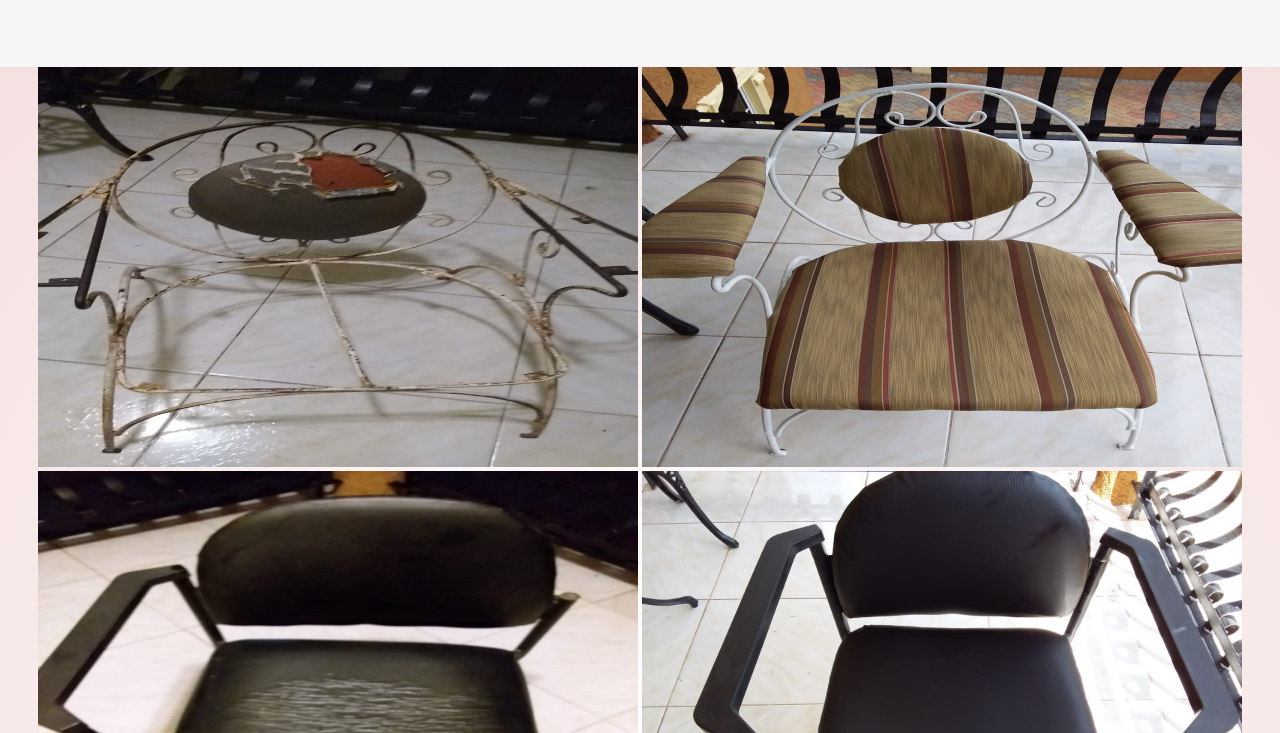
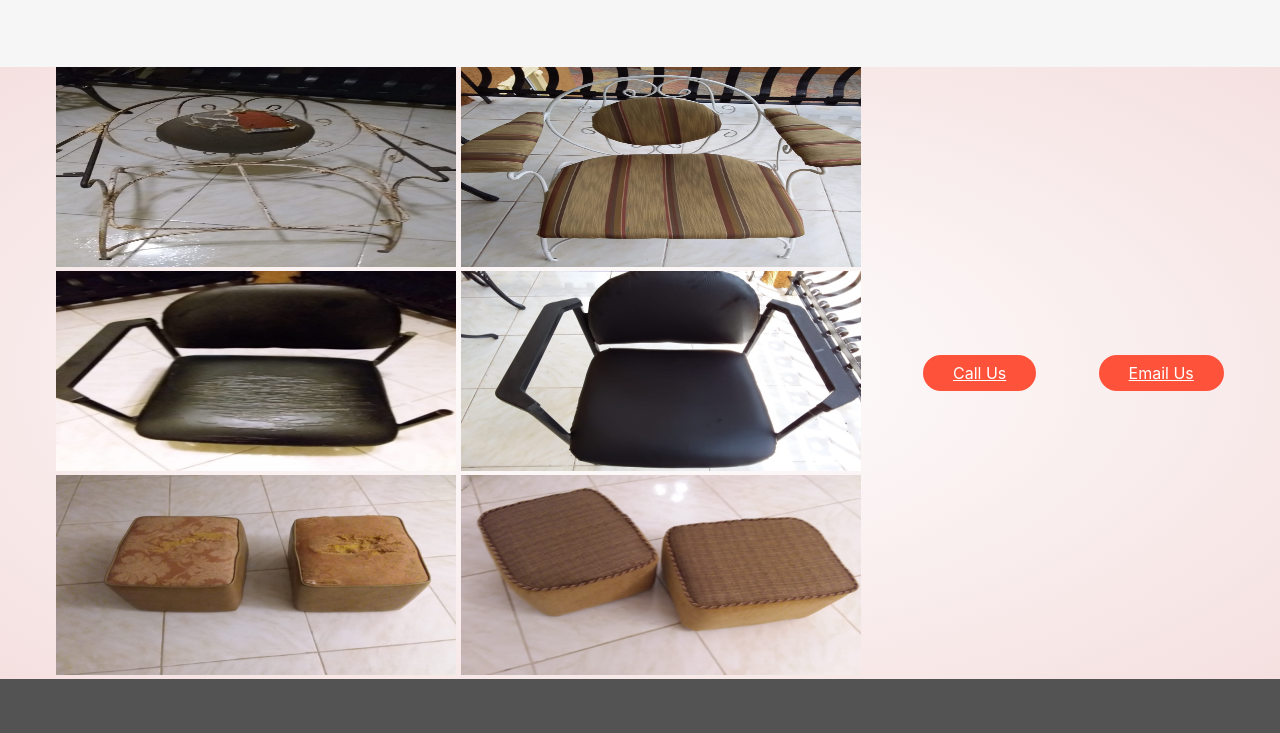
Before and after one commit to pillowsandmore/pillowsandmore.github.io, a plain HTML site: page repair.html in a window 1280 px wide. Shown: the part 333-1066 px from the top of the page. Drawn offline with Linux system fonts and the light colour scheme.

Commit message:
Update repair.html

```diff
--- a/repair.html
+++ b/repair.html
@@ -36,14 +36,14 @@
 <div class="row">
     <div id="col-2">
         <figure1>
-       <img src="Chair/c2.JPG" height ="400px" width="600px"alt="">
-       <img src="Chair/c5.JPG" height ="400px" width="600px" alt="">
+       <img src="Chair/c2.JPG" height ="200px" width="400px"alt="">
+       <img src="Chair/c5.JPG" height ="200px" width="400px" alt="">
         <br>
-       <img src="Chair/chair2.JPG" height ="400px" width="600px"alt="">
-       <img src="Chair/chair1.JPG" height ="400px" width="600px" alt="">
+       <img src="Chair/chair2.JPG" height ="200px" width="400px"alt="">
+       <img src="Chair/chair1.JPG" height ="200px" width="400px" alt="">
        <br>
-       <img src="Ottoman\ot1.JPG" height ="400px" width="600px"alt="">
-       <img src="Ottoman\ot2.JPG" height ="400px" width="600px" alt="">
+       <img src="Ottoman\ot1.JPG" height ="200px" width="400px"alt="">
+       <img src="Ottoman\ot2.JPG" height ="200px" width="400px" alt="">
     </figure1>
     </div>
     <a href="contact.html"class="btn">Call Us</a>
```
